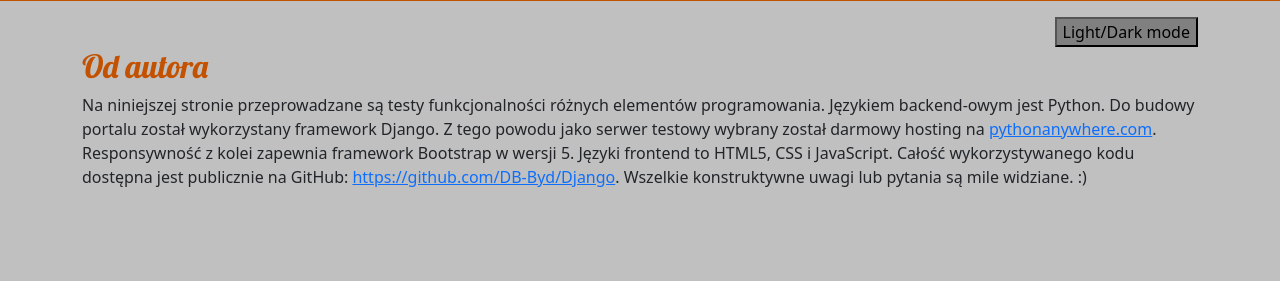
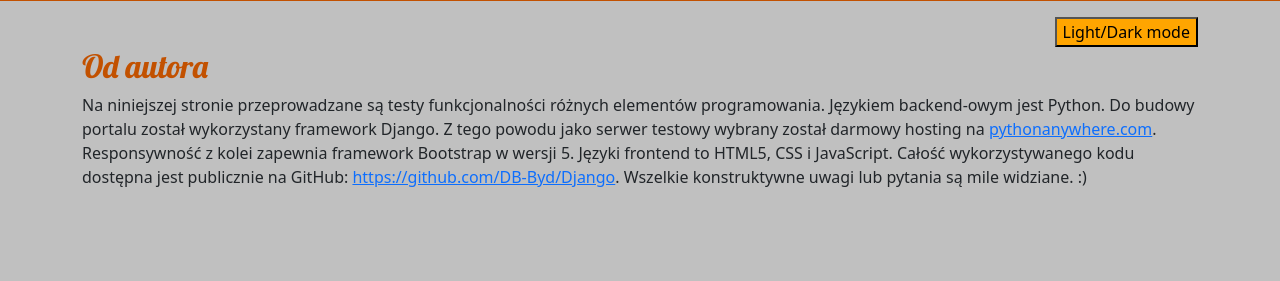
Before and after one commit to DB-Byd/Django, a Django app: page / in a window 1280 px wide. Shown: the part 137-418 px from the top of the page. Run offline with Django 4.2, Linux system fonts and the light colour scheme.

Commit message:
Zmiany w .css aby zdebugować problem na serwerze

```diff
--- a/blog/static/css/blog.css
+++ b/blog/static/css/blog.css
@@ -8,7 +8,7 @@ h1, h2, h3, h4 {
 }
 
 button {
-    background-color: gray;
+    background-color: orange;
 }
 
 .center {
```
